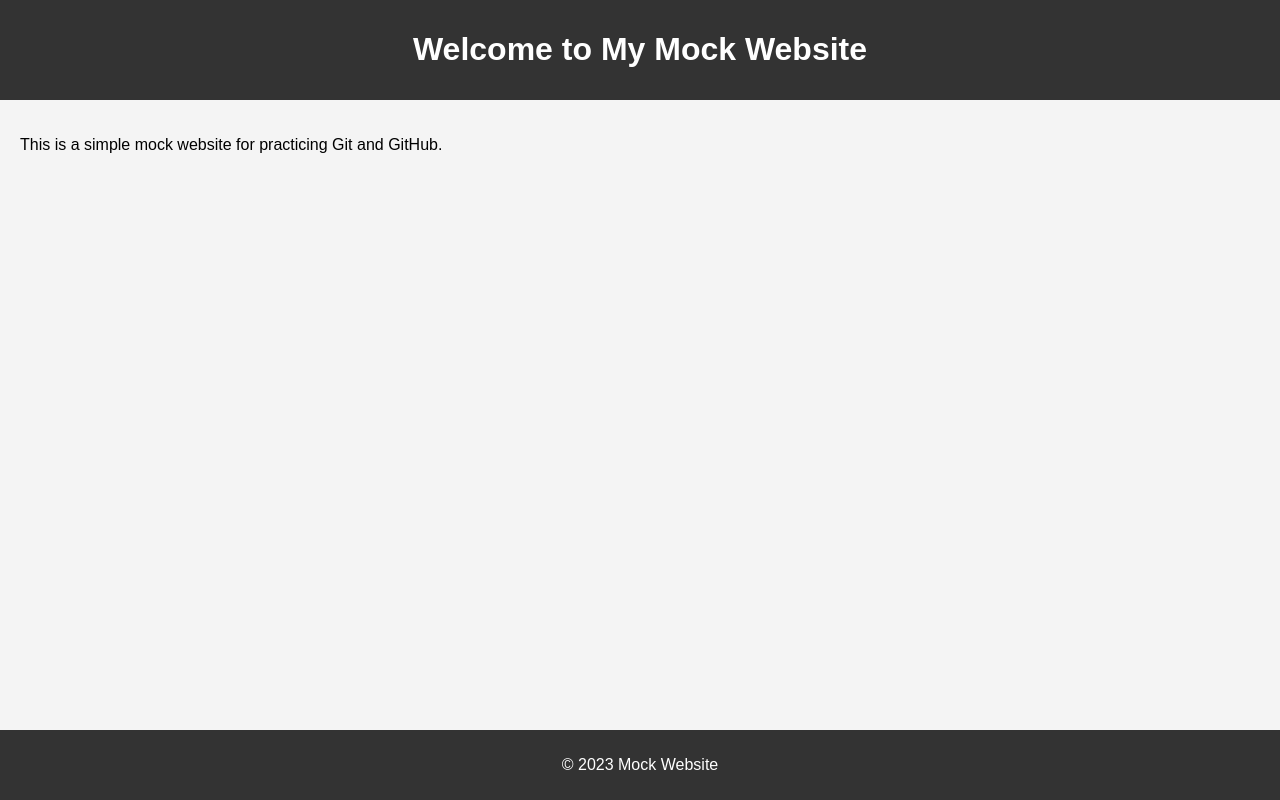
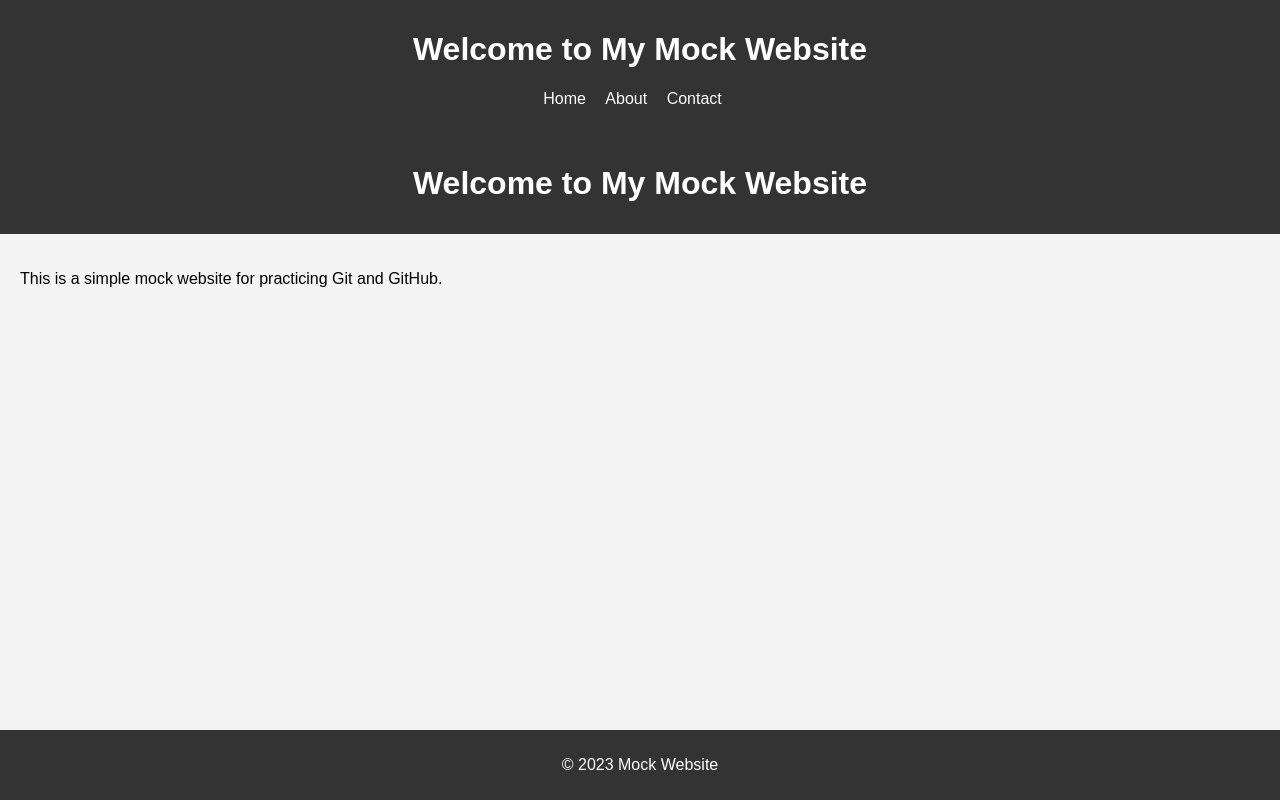
Before and after one commit to KarlNavales/mock-website, a plain HTML site: page index.html in a window 1280 px wide. Drawn offline with Linux system fonts and the light colour scheme.

Commit message:
add navigation bar

```diff
--- a/index.html
+++ b/index.html
@@ -1,5 +1,15 @@
 <!DOCTYPE html>
 <html lang="en">
+<header>
+    <h1>Welcome to My Mock Website</h1>
+    <nav>
+        <ul>
+            <li><a href="#">Home</a></li>
+            <li><a href="#">About</a></li>
+            <li><a href="#">Contact</a></li>
+        </ul>
+    </nav>
+</header>
 <head>
     <meta charset="UTF-8">
     <meta name="viewport" content="width=device-width, initial-scale=1.0">
--- a/styles.css
+++ b/styles.css
@@ -22,3 +22,15 @@ footer {
     bottom: 0;
     width: 100%;
 }
+nav ul {
+    list-style-type: none;
+    padding: 0;
+}
+nav ul li {
+    display: inline;
+    margin-right: 15px;
+}
+nav ul li a {
+    color: #fff;
+    text-decoration: none;
+}
```
